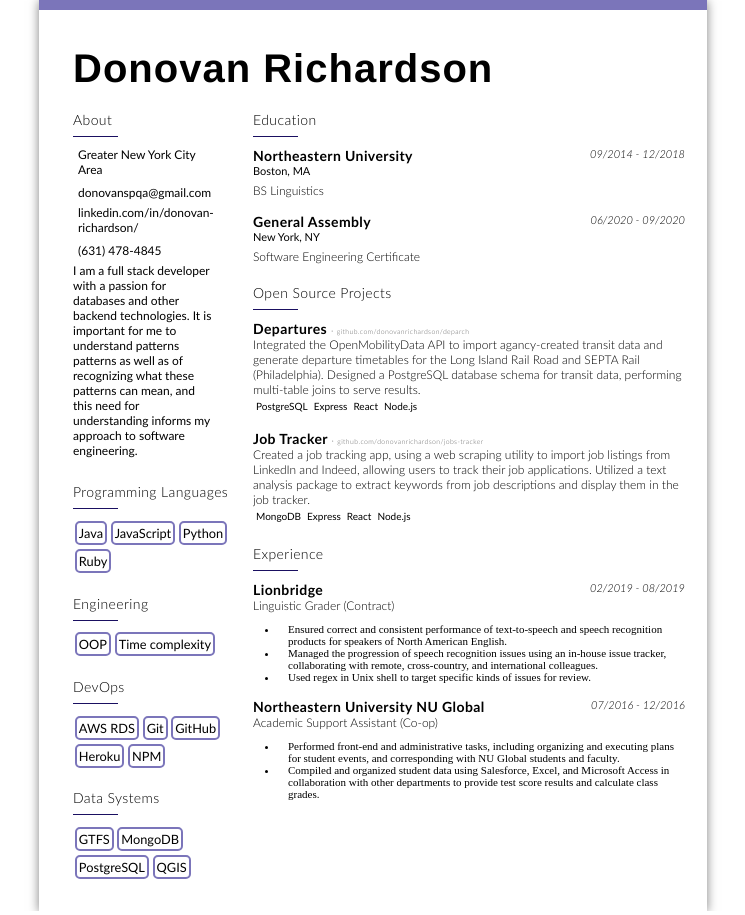
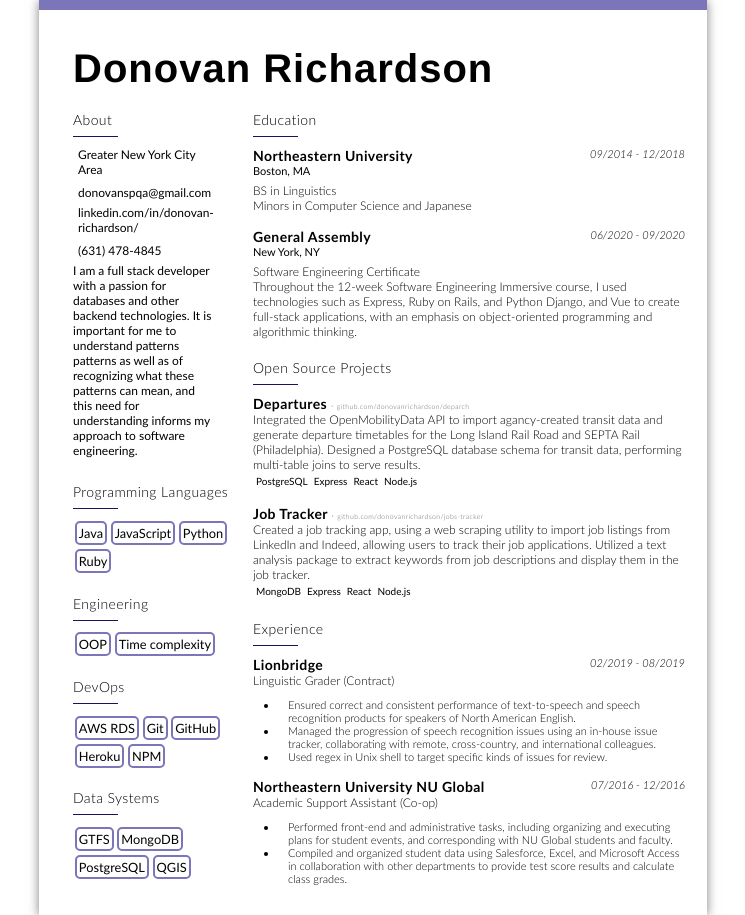
Before and after one commit to donovanrichardson/portfolio2, a Vue app: page /resume in a window 1280 px wide. Shown: the whole page, without its empty margins (267-1012 px from the left). Built offline with nearby package versions, Linux system fonts and the light colour scheme; a web font is replaced by a local one.

Commit message:
fine with this resume for now

```diff
--- a/src/views/Resume.vue
+++ b/src/views/Resume.vue
@@ -125,7 +125,8 @@
 
                     <h5 class="location">Boston, MA</h5>
 
-                    <h4>BS Linguistics</h4>
+                    <h4>BS in Linguistics</h4>
+                    <h4>Minors in Computer Science and Japanese</h4>
 
                 </section>
 
@@ -143,6 +144,7 @@
                     <h5 class="location">New York, NY</h5>
 
                     <h4>Software Engineering Certificate </h4>
+                    <h4>Throughout the 12-week Software Engineering Immersive course, I used technologies such as Express, Ruby on Rails, and Python Django, and Vue to create full-stack applications, with an emphasis on object-oriented programming and algorithmic thinking.  </h4>
 
                 </section>
             </div>
@@ -654,5 +656,10 @@ ul.two-column li {
     border-radius: 5px;
 }
 
-/* my */
+/* my style*/
+
+.item li{
+  font-family: "Lato", Helvetica, Arial, sans-serif;
+  font-weight: 300;
+}
 </style>
```
